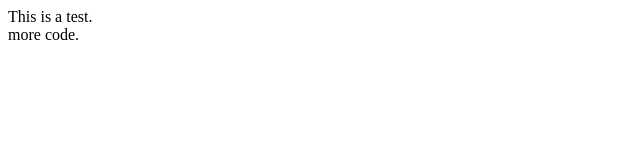
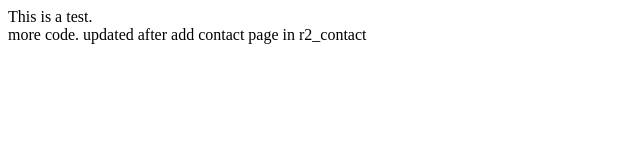
Before and after one commit to janevin/git.test, a plain HTML site: page index.html in a window 1280 px wide. Shown: the whole page, without its empty margins (0-640 px from the left). Drawn offline with Linux system fonts and the light colour scheme.

Commit message:
update index.html

```diff
--- a/index.html
+++ b/index.html
@@ -5,5 +5,7 @@ This is a test.
 <br/>
 
 more code.
+
+updated after add contact page in r2_contact
 </body>
 </html>
```
